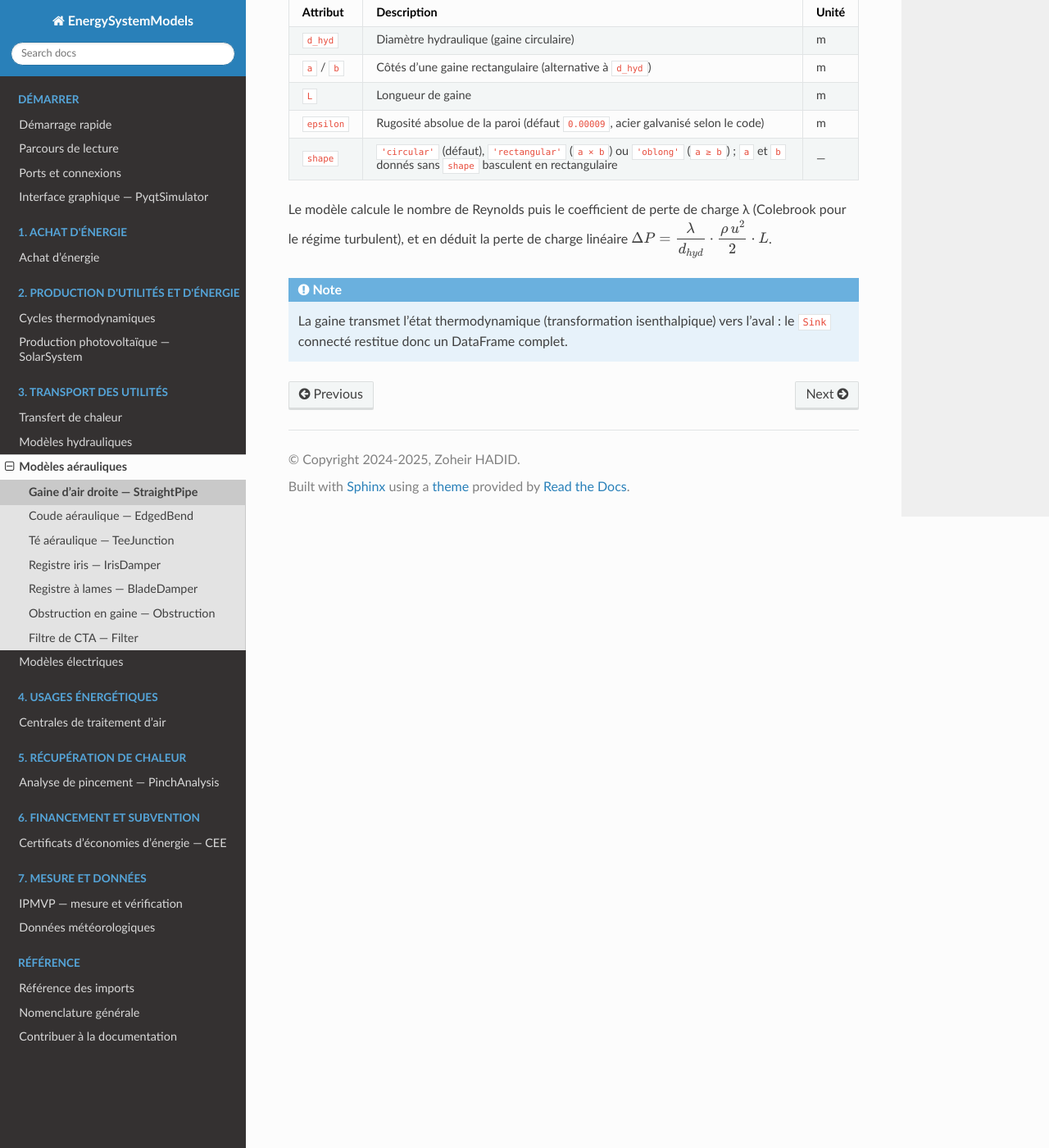
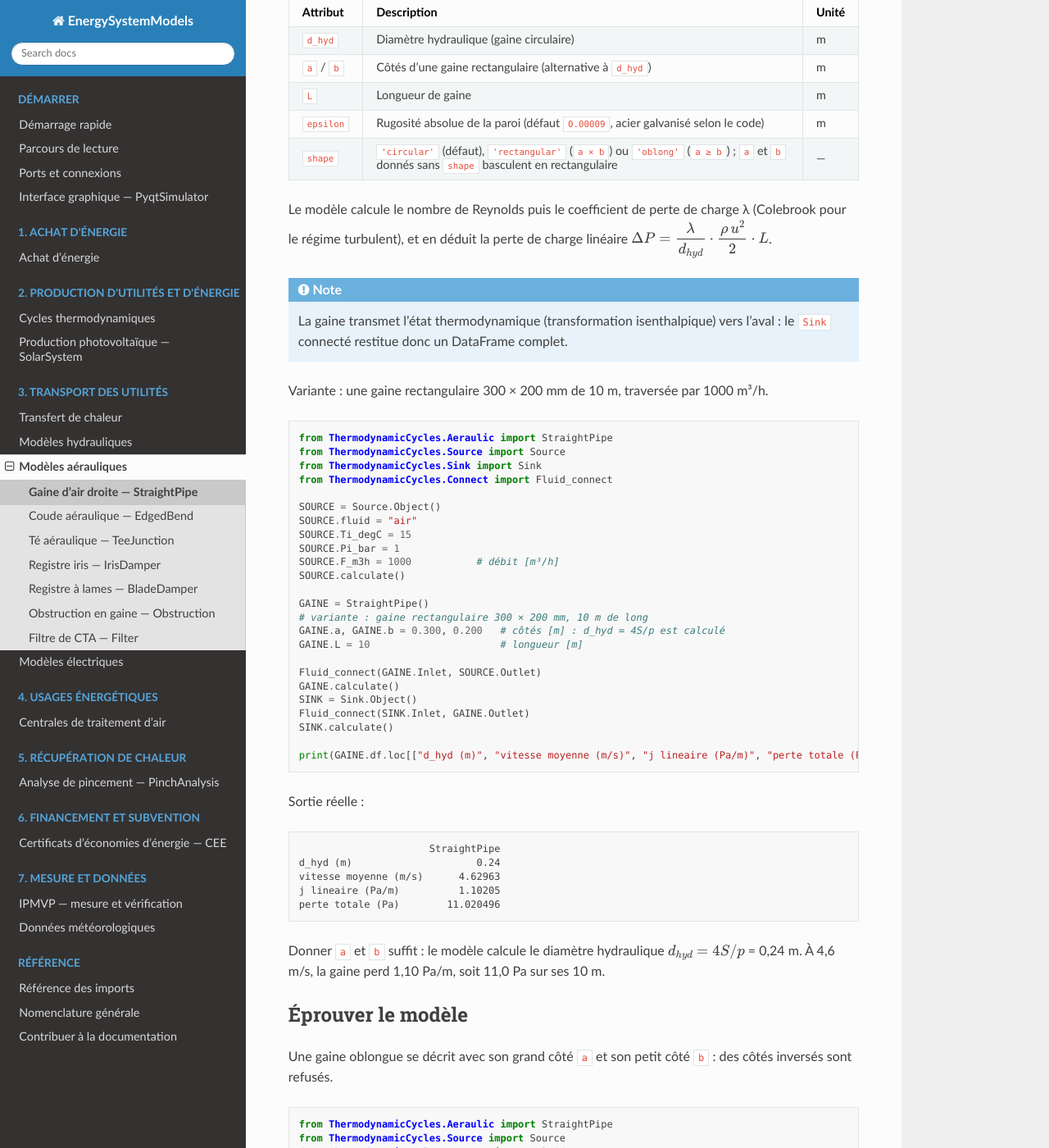
Before and after one commit to ZoheirHADID/EnergySystemModels-fr, a Sphinx documentation site: the page built from docs/source/005-aeraulic/perte_pression_lineaire.rst, in a window 1280 px wide and 1400 px high, scrolled down 1688 px. Shown: the whole window at 82% size. Built offline with Sphinx 7.4.7 and the Read the Docs theme 3.1.0, drawn with Linux system fonts in a browser that asks for light colours; some of the changed text lies outside the part shown.

Commit message:
doc : gaine d'air droite au cran 5 (variante rectangulaire, refus oblong)
Co-Authored-By: Claude Opus 5.5 <noreply@anthropic.com>

```diff
--- a/docs/source/005-aeraulic/perte_pression_lineaire.rst
+++ b/docs/source/005-aeraulic/perte_pression_lineaire.rst
@@ -108,3 +108,77 @@ Le modèle calcule le nombre de Reynolds puis le coefficient de perte de charge
 .. note::
    La gaine transmet l'état thermodynamique (transformation isenthalpique) vers
    l'aval : le ``Sink`` connecté restitue donc un DataFrame complet.
+
+Variante : une gaine rectangulaire 300 × 200 mm de 10 m, traversée par 1000 m³/h.
+
+.. code-block:: python
+
+    from ThermodynamicCycles.Aeraulic import StraightPipe
+    from ThermodynamicCycles.Source import Source
+    from ThermodynamicCycles.Sink import Sink
+    from ThermodynamicCycles.Connect import Fluid_connect
+
+    SOURCE = Source.Object()
+    SOURCE.fluid = "air"
+    SOURCE.Ti_degC = 15
+    SOURCE.Pi_bar = 1
+    SOURCE.F_m3h = 1000           # débit [m³/h]
+    SOURCE.calculate()
+
+    GAINE = StraightPipe()
+    # variante : gaine rectangulaire 300 × 200 mm, 10 m de long
+    GAINE.a, GAINE.b = 0.300, 0.200   # côtés [m] : d_hyd = 4S/p est calculé
+    GAINE.L = 10                      # longueur [m]
+
+    Fluid_connect(GAINE.Inlet, SOURCE.Outlet)
+    GAINE.calculate()
+    SINK = Sink.Object()
+    Fluid_connect(SINK.Inlet, GAINE.Outlet)
+    SINK.calculate()
+
+    print(GAINE.df.loc[["d_hyd (m)", "vitesse moyenne (m/s)", "j lineaire (Pa/m)", "perte totale (Pa)"]])
+
+Sortie réelle :
+
+.. code-block:: text
+
+                         StraightPipe
+   d_hyd (m)                     0.24
+   vitesse moyenne (m/s)      4.62963
+   j lineaire (Pa/m)          1.10205
+   perte totale (Pa)        11.020496
+
+Donner ``a`` et ``b`` suffit : le modèle calcule le diamètre hydraulique
+:math:`d_{hyd} = 4S/p` = 0,24 m. À 4,6 m/s, la gaine perd 1,10 Pa/m, soit 11,0 Pa sur
+ses 10 m.
+
+Éprouver le modèle
+------------------
+
+Une gaine oblongue se décrit avec son grand côté ``a`` et son petit côté ``b`` :
+des côtés inversés sont refusés.
+
+.. code-block:: python
+
+    from ThermodynamicCycles.Aeraulic import StraightPipe
+    from ThermodynamicCycles.Source import Source
+    from ThermodynamicCycles.Connect import Fluid_connect
+
+    SOURCE = Source.Object()
+    SOURCE.fluid = "air"; SOURCE.Ti_degC = 15; SOURCE.Pi_bar = 1; SOURCE.F_m3h = 1000
+    SOURCE.calculate()
+
+    GAINE = StraightPipe()
+    GAINE.shape = "oblong"
+    GAINE.a, GAINE.b = 0.200, 0.300   # oblong : il faut a >= b
+    Fluid_connect(GAINE.Inlet, SOURCE.Outlet)
+    try:
+        GAINE.calculate()
+    except ValueError as e:
+        print("refusé :", e)
+
+Sortie réelle :
+
+.. code-block:: text
+
+   refusé : Pour shape=oblong, il faut a >= b
```
Also changed, not shown: other parts of docs/source/005-aeraulic/perte_pression_lineaire.rst (+2 -2 lines), JOURNAL_DOC.md (+10 -0 lines), ROADMAP_DOC.md (+2 -2 lines), banc_doc.json (+8 -8 lines).
